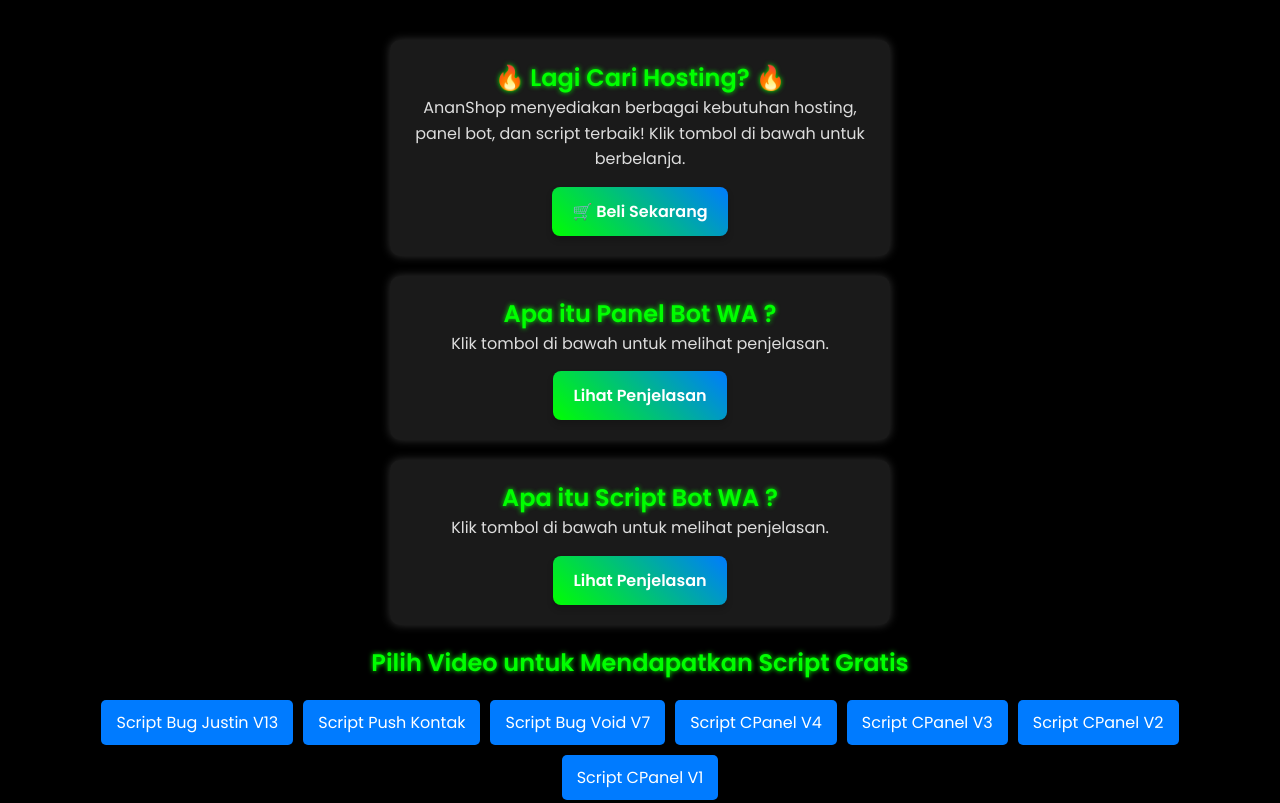
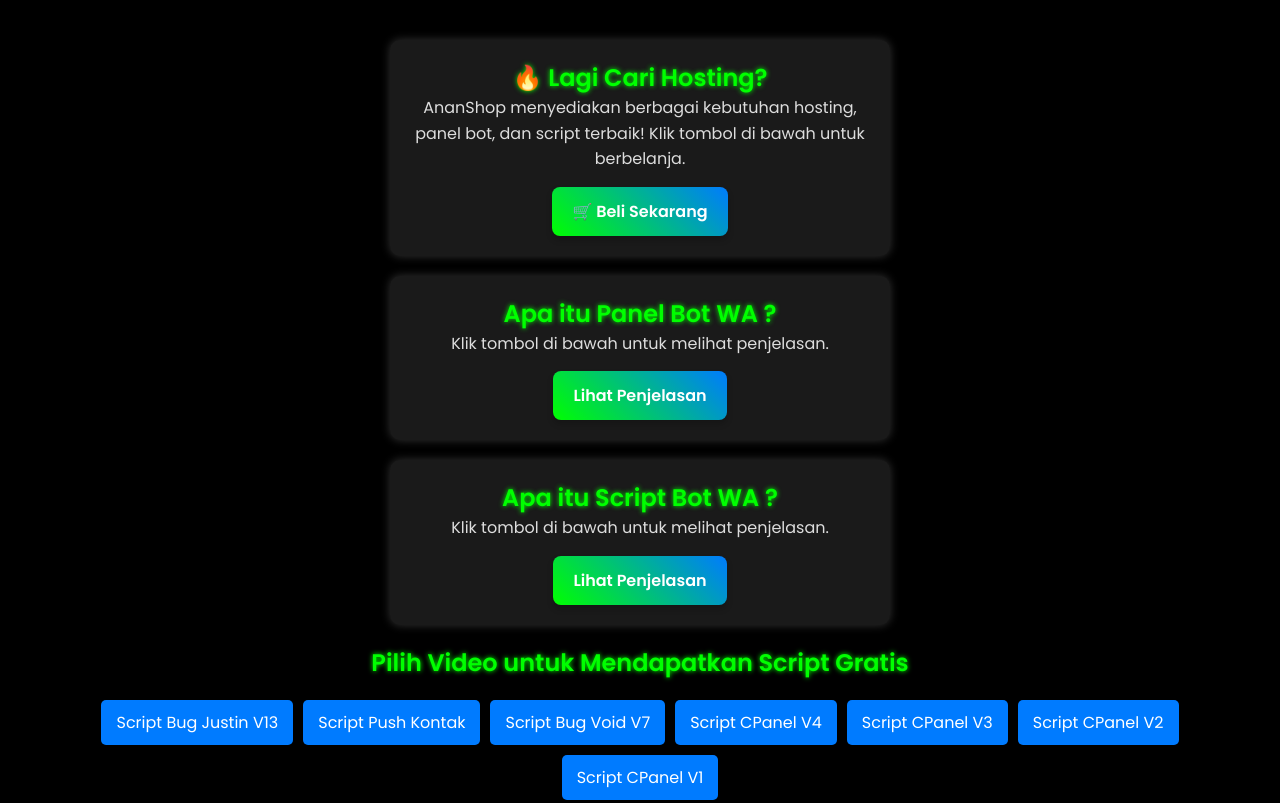
Before and after one commit to alwaysanan/aboutanan, a plain HTML site: page index.html in a window 1280 px wide. Shown: the top 803 px of the page. Drawn offline with nearby package versions, Linux system fonts and the light colour scheme.

Commit message:
index.html

```diff
--- a/index.html
+++ b/index.html
@@ -132,7 +132,7 @@
 
     <!-- Informasi Produk -->
     <div class="container">
-        <h2>🔥 Lagi Cari Hosting? 🔥</h2>
+        <h2>🔥 Lagi Cari Hosting?</h2>
         <p>AnanShop menyediakan berbagai kebutuhan hosting, panel bot, dan script terbaik!
            Klik tombol di bawah untuk berbelanja.</p>
         <a href="shopping.html" class="btn">🛒 Beli Sekarang</a>
```
